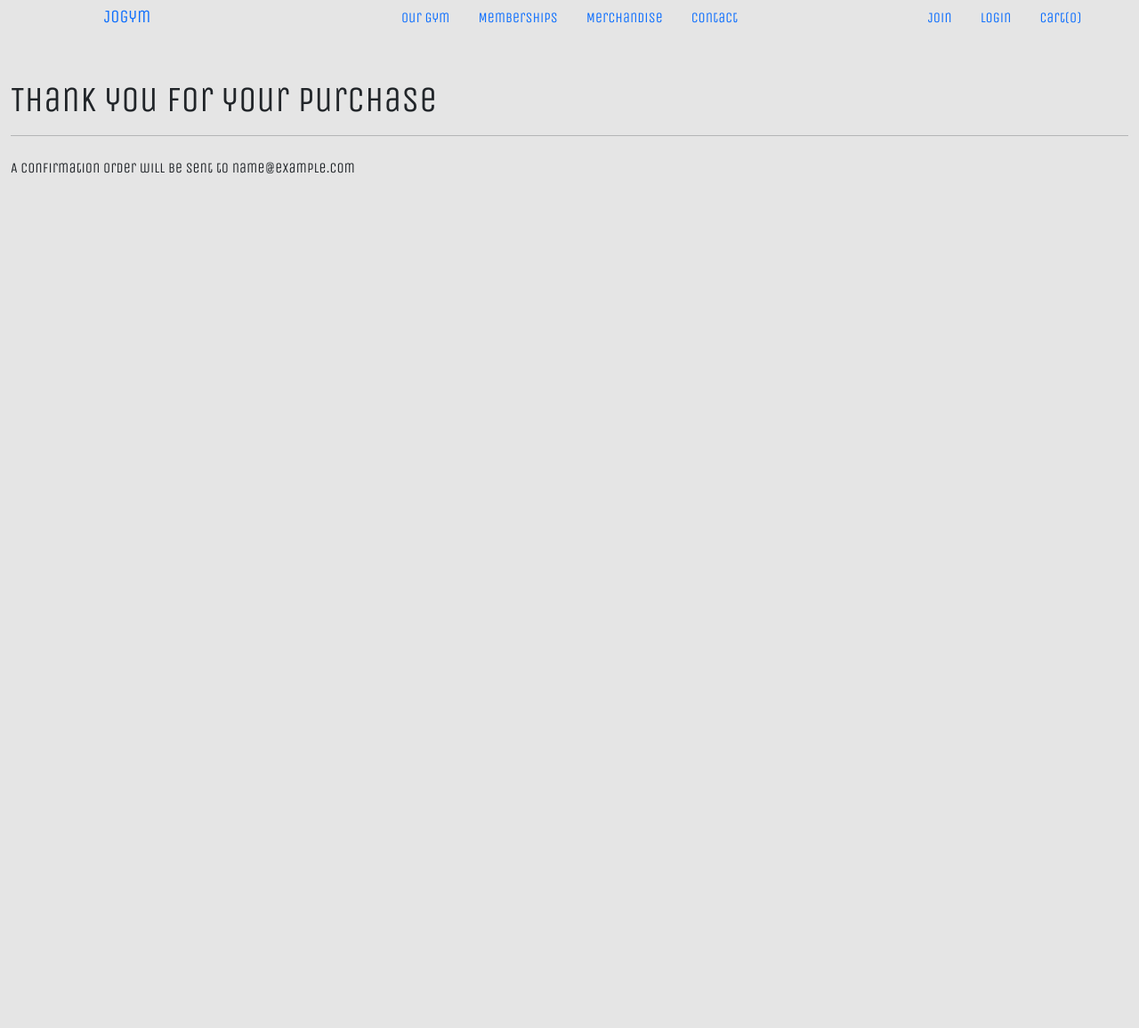
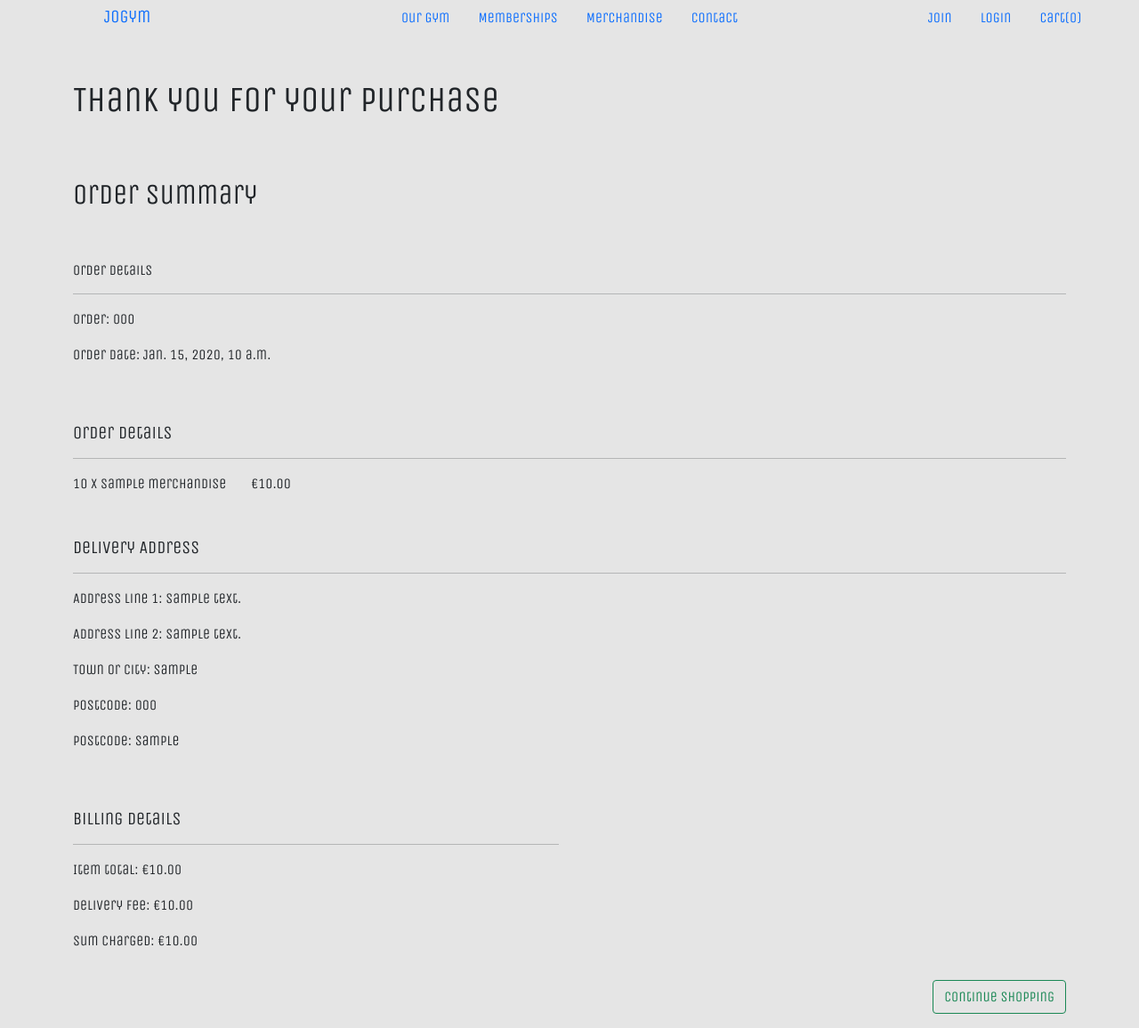
Before and after one commit to Code-Institute-Submissions/Zuhur-ms4_Feb, a Django app: page /checkout/checkout-success/000 in a window 1280 px wide. Shown: the whole page at 89% size. Before the commit the page ends 195 px from the top, so only its background shows below. Run offline with Django 3.2, Linux system fonts and the light colour scheme; tables that the repository leaves empty hold one stand-in row (values such as "Sample post"); some libraries are stand-ins or nearby versions; some web fonts are replaced.

Commit message:
Add order summary to checkout success

```diff
--- a/checkout/templates/checkout/checkout_success.html
+++ b/checkout/templates/checkout/checkout_success.html
@@ -10,17 +10,62 @@
 {% endblock %}
 
 {% block content %}
-<div class="container-fluid">
+<div class="container">
     <div class="row mt-4">
         <div class="col mt-4 my-2">
             <h1>Thank you for your purchase</h1>
-            <hr>
         </div>
     </div>
-    <div class="row">
-        <p>A confirmation order will be sent to {{order.email}}</p>
+    <div class="row mt-5 mb-3">
+        <div class="col">
+            <h2>Order summary</h2>
+        </div>
+    </div>
+    <div class="row mt-5 mb-3">
+        <div class="col">
+            <h6>Order details</h6>
+            <hr>
+            <p> Order: {{order.order_number}}</p>
+            <p>Order date: {{order.date}}</p>
+        </div>
+    </div>
+    <div class="row mt-5 mb-3">
+        <div class="col">
+            <h5>Order details</h5>
+            <hr>
+            {% for item in order.lineitems.all %}
+            <div class="">
+                <span class="me-4"> {{item.quantity}} x {{item.merch.name}}</span>
+                <span>€{{item.merch.price}}</span>
+            </div>
+            {% endfor %}
+        </div>
+    </div>
+    <div class="row mt-5 mb-3">
+        <div class="col">
+            <h5>Delivery Address</h5>
+            <hr>
+            <p>Address line 1: {{order.address_line_1}}</p>
+            <p>Address line 2: {{order.address_line_2}}</p>
+            <p>Town or city: {{order.town_or_city}}</p>
+            <p>Postcode: {{order.postcode}}</p>
+            <p>Postcode: {{order.country}}</p>
+        </div>
+    </div>
+    <div class="row mt-5 mb-3">
+        <div class="col-6">
+            <h5>Billing details</h5>
+            <hr>
+            <p>Item total: €{{order.order_total}}</p>
+            <p>Delivery fee: €{{order.delivery_cost}}</p>
+            <p>Sum charged: €{{order.grand_total}}</p>
+        </div>
     </div>
 
-
+    <div class="row mb-3">
+        <div class="col-12 text-end">
+            <a href="{% url 'merch' %}" class="btn btn-outline-success">Continue Shopping</a>
+        </div>
+    </div>
 </div>
 {% endblock %}
```
Also changed, not shown: merchandise/templates/merchandise/merch.html (+0 -11 lines).
